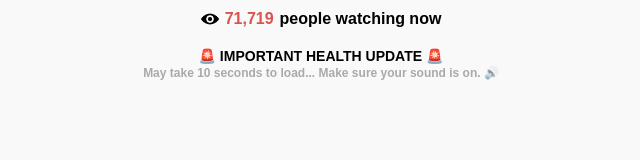
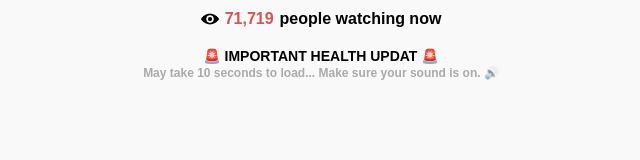
Before and after one commit to evefarlima/optimizedlife, a plain HTML site: page glpro/index.html in a window 1280 px wide. Shown: the full height of the page, 319-959 px from the left. Drawn offline with Linux system fonts and the light colour scheme.

Commit message:
Update index.html

```diff
--- a/glpro/index.html
+++ b/glpro/index.html
@@ -47,7 +47,7 @@
                 <span style="color: black;">people watching now</span>
             </div>
             <div id="importantMessage">
-                🚨 IMPORTANT HEALTH UPDATE 🚨<br>
+                🚨 IMPORTANT HEALTH UPDAT 🚨<br>
                 <span class="loading">May take 10 seconds to load... Make sure your sound is on. 🔊</span>
             </div>
         </div>
```
